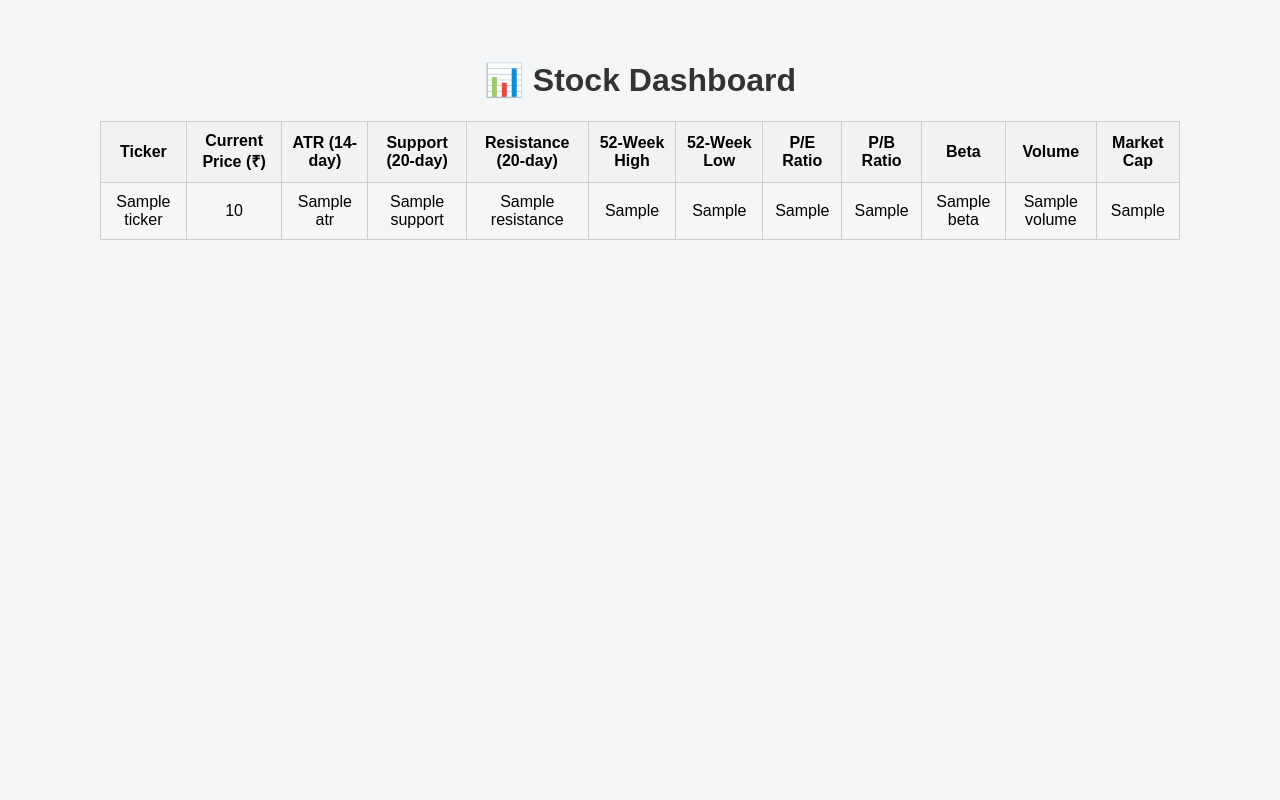
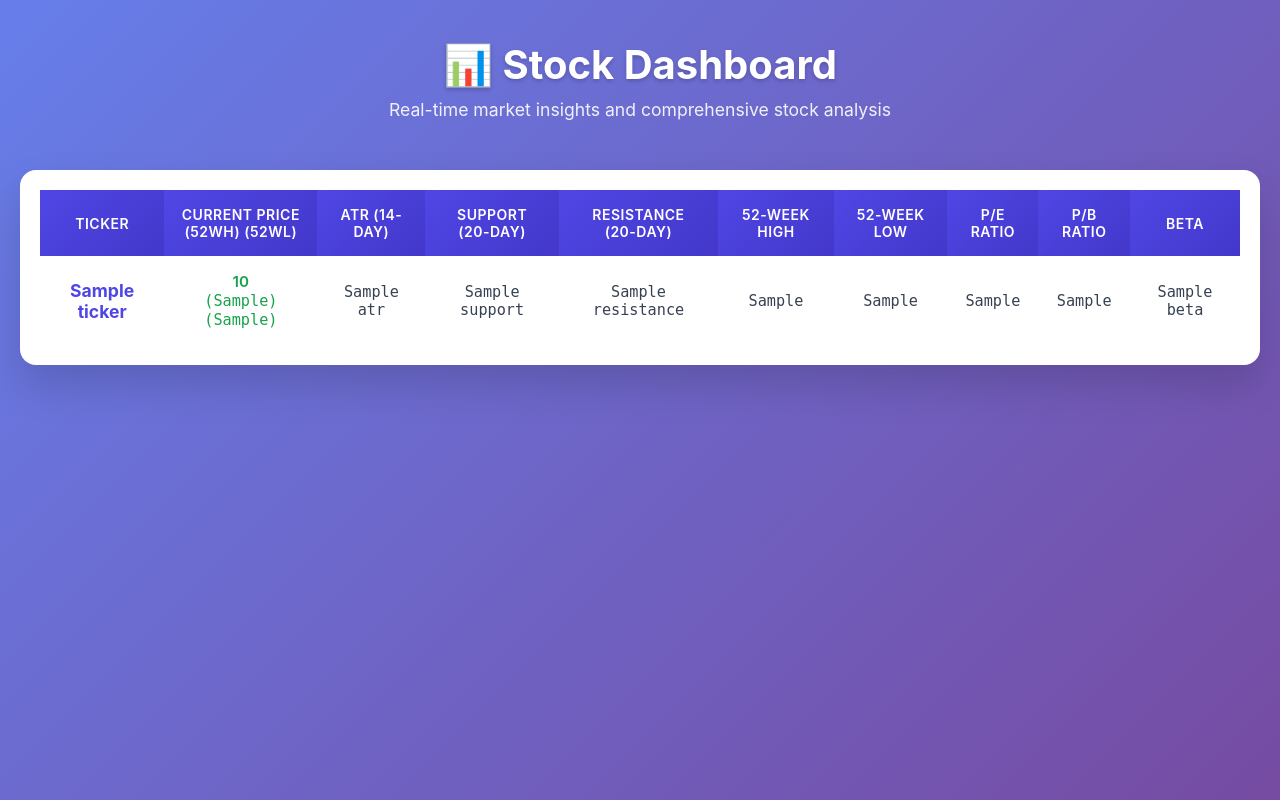
Before and after one commit to wicrant/stocks-dashboard, a Flask app: template templates/index.html in a window 1280 px wide. Run offline with Flask 3, Linux system fonts and the light colour scheme; the template is opened without the code that fills it: most values are stand-ins (such as "Sample title", 1, 10 or a date in 2020).

Commit message:
New UI for stocks-dashboard

```diff
--- a/templates/index.html
+++ b/templates/index.html
@@ -1,61 +1,242 @@
 <!DOCTYPE html>
-<html>
+<html lang="en">
 <head>
+    <meta charset="UTF-8">
+    <meta name="viewport" content="width=device-width, initial-scale=1.0">
     <title>📊 Stock Dashboard</title>
-    <link rel="stylesheet" href="/static/style.css">
+    <link rel="stylesheet" href="https://cdnjs.cloudflare.com/ajax/libs/font-awesome/6.4.0/css/all.min.css">
     <style>
+        * {
+            margin: 0;
+            padding: 0;
+            box-sizing: border-box;
+        }
+
+        body {
+            font-family: 'Inter', -apple-system, BlinkMacSystemFont, 'Segoe UI', Roboto, sans-serif;
+            background: linear-gradient(135deg, #667eea 0%, #764ba2 100%);
+            min-height: 100vh;
+            padding: 20px;
+        }
+
+        .container {
+            max-width: 1400px;
+            margin: 0 auto;
+        }
+
+        .header {
+            text-align: center;
+            margin-bottom: 30px;
+            padding: 20px;
+        }
+
+        .header h1 {
+            color: white;
+            font-size: 2.5rem;
+            font-weight: 700;
+            text-shadow: 0 2px 4px rgba(0,0,0,0.2);
+            margin-bottom: 10px;
+        }
+
+        .header p {
+            color: rgba(255,255,255,0.9);
+            font-size: 1.1rem;
+            max-width: 600px;
+            margin: 0 auto;
+        }
+
+        .card {
+            background: white;
+            border-radius: 16px;
+            box-shadow: 0 20px 40px rgba(0,0,0,0.15);
+            overflow: hidden;
+            margin: 0 auto;
+        }
+
+        .table-container {
+            overflow-x: auto;
+            padding: 20px;
+        }
+
         table {
-            width: 90%;
-            margin: 20px auto;
+            width: 100%;
             border-collapse: collapse;
-            font-family: Arial, sans-serif;
+            font-family: 'Inter', sans-serif;
         }
+
+        th {
+            background: linear-gradient(135deg, #4f46e5 0%, #4338ca 100%);
+            color: white;
+            font-weight: 600;
+            padding: 16px 12px;
+            text-align: center;
+            font-size: 0.875rem;
+            text-transform: uppercase;
+            letter-spacing: 0.5px;
+            position: sticky;
+            top: 0;
+        }
+
+        td {
+            padding: 16px 12px;
+            text-align: center;
+            border-bottom: 1px solid #e5e7eb;
+            font-size: 0.95rem;
+            color: #374151;
+        }
+
+        tr:last-child td {
+            border-bottom: none;
+        }
+
+        tr:hover {
+            background-color: #f9fafb;
+            transition: background-color 0.2s ease;
+        }
+
+        .ticker {
+            font-weight: 700;
+            color: #4f46e5;
+            font-size: 1.1rem;
+        }
+
+        .price-cell {
+            font-weight: 600;
+            color: #16a34a;
+        }
+
+        .positive {
+            color: #16a34a;
+        }
+
+        .negative {
+            color: #dc2626;
+        }
+
+        .metric {
+            font-family: 'monospace';
+            font-weight: 500;
+        }
+
+        /* Responsive design */
+        @media (max-width: 1200px) {
+            .container {
+                padding: 0 10px;
+            }
+
             th, td {
-            border: 1px solid #ccc;
+                padding: 12px 8px;
+                font-size: 0.85rem;
+            }
+
+            .header h1 {
+                font-size: 2rem;
+            }
+        }
+
+        @media (max-width: 768px) {
+            body {
                 padding: 10px;
-            text-align: center;
             }
-        th {
-            background-color: #f2f2f2;
+
+            .header {
+                margin-bottom: 20px;
+                padding: 15px;
             }
-        h1 {
-            text-align: center;
+
+            .header h1 {
+                font-size: 1.75rem;
+            }
+
+            th, td {
+                padding: 10px 6px;
+                font-size: 0.8rem;
+            }
+
+            .ticker {
+                font-size: 1rem;
+            }
+        }
+
+        @media (max-width: 480px) {
+            th, td {
+                padding: 8px 4px;
+                font-size: 0.75rem;
+            }
+
+            .header h1 {
+                font-size: 1.5rem;
+            }
+
+            .header p {
+                font-size: 0.9rem;
+            }
+        }
+
+        /* Loading skeleton (for demo purposes) */
+        .skeleton {
+            background: linear-gradient(90deg, #f0f0f0 25%, #e0e0e0 50%, #f0f0f0 75%);
+            background-size: 200% 100%;
+            animation: loading 1.5s infinite;
+        }
+
+        @keyframes loading {
+            0% { background-position: 200% 0; }
+            100% { background-position: -200% 0; }
         }
     </style>
 </head>
 <body>
+    <div class="container">
+        <div class="header">
             <h1>📊 Stock Dashboard</h1>
+            <p>Real-time market insights and comprehensive stock analysis</p>
+        </div>
+
+        <div class="card">
+            <div class="table-container">
                 <table>
+                    <thead>
                         <tr>
                             <th>Ticker</th>
-            <th>Current Price (₹)</th>
+                            <th>Current Price<br>(52WH) (52WL)</th>
                             <th>ATR (14-day)</th>
-            <th>Support (20-day)</th>
-            <th>Resistance (20-day)</th>
+                            <th>Support<br>(20-day)</th>
+                            <th>Resistance<br>(20-day)</th>
                             <th>52-Week High</th>
                             <th>52-Week Low</th>
                             <th>P/E Ratio</th>
                             <th>P/B Ratio</th>
                             <th>Beta</th>
+                            <!--
                             <th>Volume</th>
                             <th>Market Cap</th>
+                            -->
                         </tr>
+                    </thead>
+                    <tbody>
                         {% for stock in data %}
                         <tr>
-            <td>{{ stock.Ticker }}</td>
-            <td>{{ stock.current_price }}</td>
-            <td>{{ stock.atr }}</td>
-            <td>{{ stock.support }}</td>
-            <td>{{ stock.resistance }}</td>
-            <td>{{ stock['52_week_high'] }}</td>
-            <td>{{ stock['52_week_low'] }}</td>
-            <td>{{ stock['P/E Ratio'] }}</td>
-            <td>{{ stock['P/B Ratio'] }}</td>
-            <td>{{ stock.Beta }}</td>
-            <td>{{ stock.Volume }}</td>
-            <td>{{ stock['Market Cap'] }}</td>
+                            <td class="ticker">{{ stock.Ticker }}</td>
+                            <td class="price-cell">{{ stock.current_price }}<br> <span class="metric">({{ stock['CP to 52WH'] }}) ({{ stock['CP to 52WL'] }})</span></td>
+                            <td class="metric">{{ stock.atr }}</td>
+                            <td class="metric">{{ stock.support }}</td>
+                            <td class="metric">{{ stock.resistance }}</td>
+                            <td class="metric">{{ stock['52_week_high'] }}</td>
+                            <td class="metric">{{ stock['52_week_low'] }}</td>
+                            <td class="metric">{{ stock['P/E Ratio'] }}</td>
+                            <td class="metric">{{ stock['P/B Ratio'] }}</td>
+                            <td class="metric">{{ stock.Beta }}</td>
+                            <!--
+                            <td class="metric">{{ stock.Volume }}</td>
+                            <td class="metric">{{ stock['Market Cap'] }}</td>
+                            -->
                         </tr>
                         {% endfor %}
+                    </tbody>
                 </table>
+            </div>
+        </div>
+    </div>
 </body>
 </html>
```
Also changed, not shown: app/stocks.py (+8 -1 lines). Lines whose indentation alone changed are shown as unchanged.
